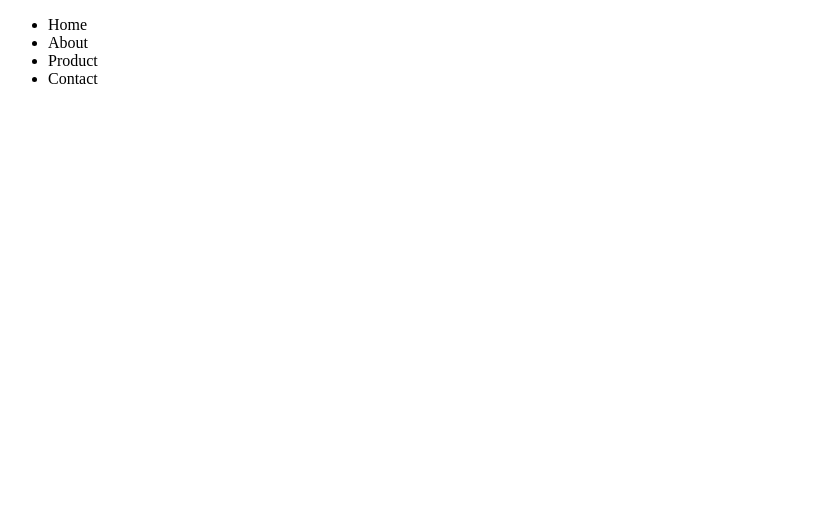
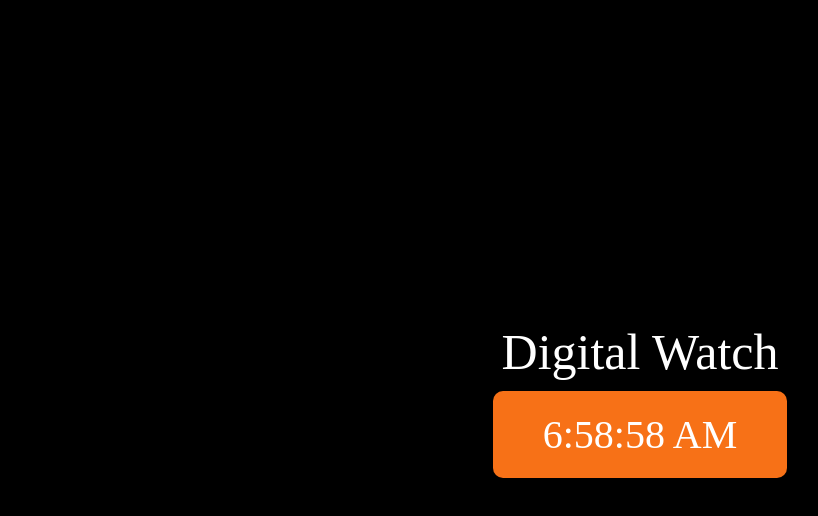
Before and after one commit to ankittripathe/JavaScript-Projects, a plain HTML site: page 07_Digital Watch/index.html in a window 1280 px wide. Shown: the whole page, without its empty margins (0-818 px from the left). Drawn offline with Linux system fonts and the light colour scheme.

Commit message:
project-5

```diff
--- a/07_Digital Watch/index.html
+++ b/07_Digital Watch/index.html
@@ -3,16 +3,16 @@
   <head>
     <meta charset="UTF-8" />
     <meta name="viewport" content="width=device-width, initial-scale=1.0" />
-    <title>Digital watch</title>
+    <meta http-equiv="X-UA-Compatible" content="ie=edge" />
+    <title>Digital Watch</title>
+    <link rel="stylesheet" href="style.css">
   </head>
   <body>
-    <nav>
-      <ul>
-        <li>Home</li>
-        <li>About</li>
-        <li>Product</li>
-        <li>Contact</li>
-      </ul>
-    </nav>
+    <div class="main">
+      <div id="banner">Digital Watch</div>
+      <div id="clock"></div>
+    </div>
+
+    <script src="scripts.js"></script>
   </body>
 </html>
--- /dev/null
+++ b/07_Digital Watch/scripts.js
@@ -0,0 +1,8 @@
+const showClock = document.getElementById("clock");
+
+function currentTime() {
+  const date = new Date();
+  // console.log(date.toLocaleTimeString());
+  showClock.innerHTML = date.toLocaleTimeString();
+}
+setInterval(currentTime, 1000); // AsynSchronous JavaScripts
--- a/07_Digital Watch/style.css
+++ b/07_Digital Watch/style.css
@@ -0,0 +1,39 @@
+* {
+    margin: 0;
+    padding: 0;
+    box-sizing: border-box;
+}
+
+body {
+    background-color:black;
+    color: #fff;
+}
+
+.main {
+    height: 100vh;
+    display: flex;
+    justify-content: center;
+    align-items: center;
+    flex-direction: column;
+}
+
+#clock {
+    background-color: rgb(247, 113, 23);
+    font-size: 40px;
+    margin-top: 10px;
+    padding: 20px 50px;
+    border-radius: 10px
+}
+
+
+#banner {
+    font-size: 50px;
+}
+
+#dateUi {
+    background-color: rgb(247, 113, 23);
+    font-size: 30px;
+    margin-top: 10px;
+    padding: 20px 50px;
+    border-radius: 10px
+}
```
